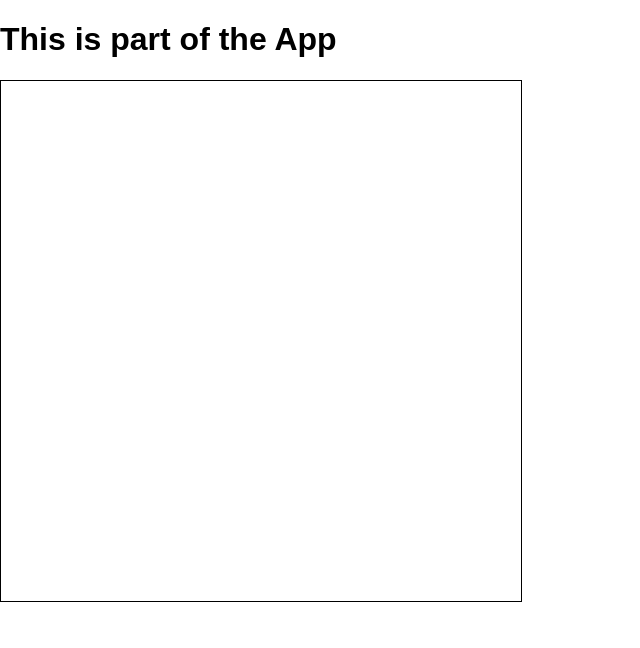
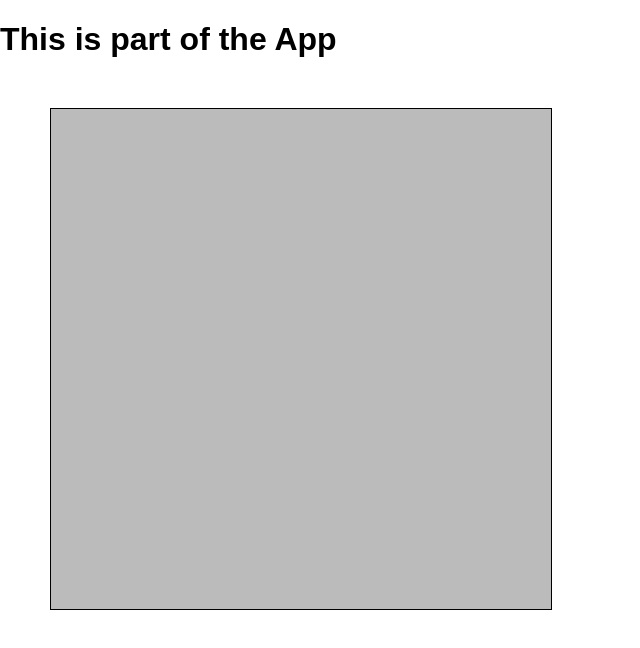
Before and after one commit to andrewprogers/mondrian, a React (Create React App) app: page / in a window 1280 px wide. Shown: the top 648 px of the page, without its empty margins (0-640 px from the left). Built offline with nearby package versions, Linux system fonts and the light colour scheme; the HTML template or start-up script is replaced by a standard one.

Commit message:
tile renders

```diff
--- a/src/containers/Canvas.js
+++ b/src/containers/Canvas.js
@@ -1,12 +1,12 @@
 import React from 'react';
+import Tile from './Tile';
 
 class Canvas extends React.Component {
   constructor(props) {
     super(props);
     this.state = {
       width: 500,
-      height: 500,
-      sectorProportions: []
+      height: 500
     }
   }
 
@@ -18,6 +18,11 @@ class Canvas extends React.Component {
 
     return(
       <div style={canvasStyle} className='Canvas'>
+        <Tile
+          initialColor='#BBB'
+          width={this.state.width}
+          height={this.state.height}
+          />
       </div>
     )
   }
--- a/src/containers/Tile.js
+++ b/src/containers/Tile.js
@@ -3,12 +3,28 @@ import React from 'react';
 class Tile extends React.Component {
   constructor(props) {
     super(props);
-    this.state = {};
+    this.state = {
+      color: this.props.initialColor
+    };
+  }
+
+  clickHandler() {
+    alert('tile clicked!');
   }
 
   render() {
+    let tileStyle = {
+      backgroundColor: this.state.color,
+      width: this.props.width,
+      height: this.props.height
+    };
+
     return(
-      <div className='Tile'>
+      <div
+        className='Tile'
+        style={tileStyle}
+        onClick={this.clickHandler}
+        >
 
       </div>
     )
--- a/src/index.css
+++ b/src/index.css
@@ -6,5 +6,5 @@ body {
 
 .Canvas {
   border: 1px solid black;
-  padding: 10px;
+  margin: 50px;
 }
```
